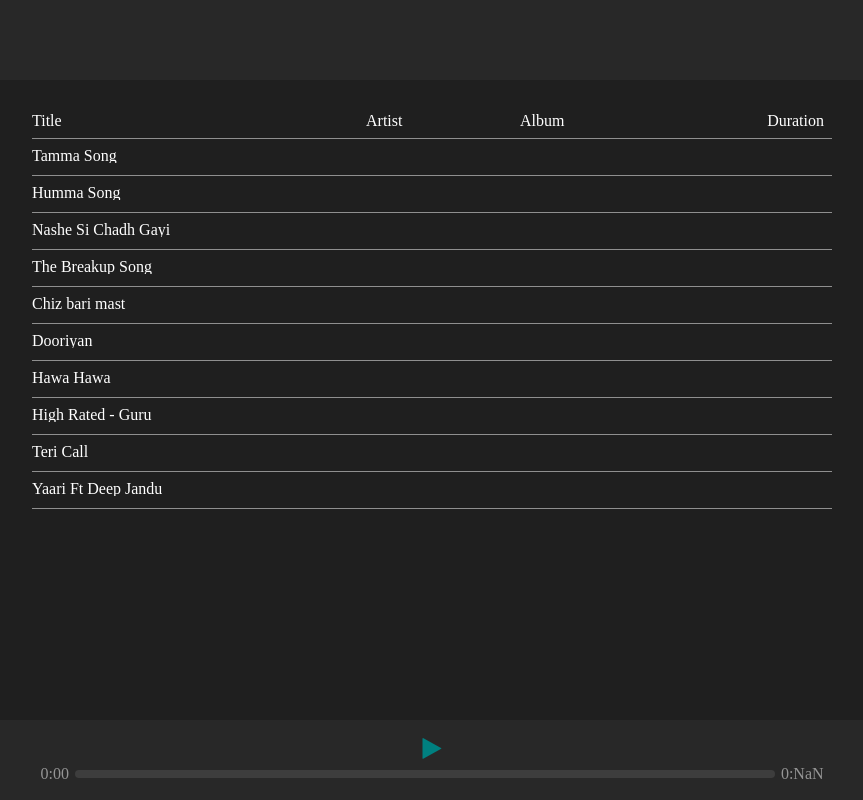
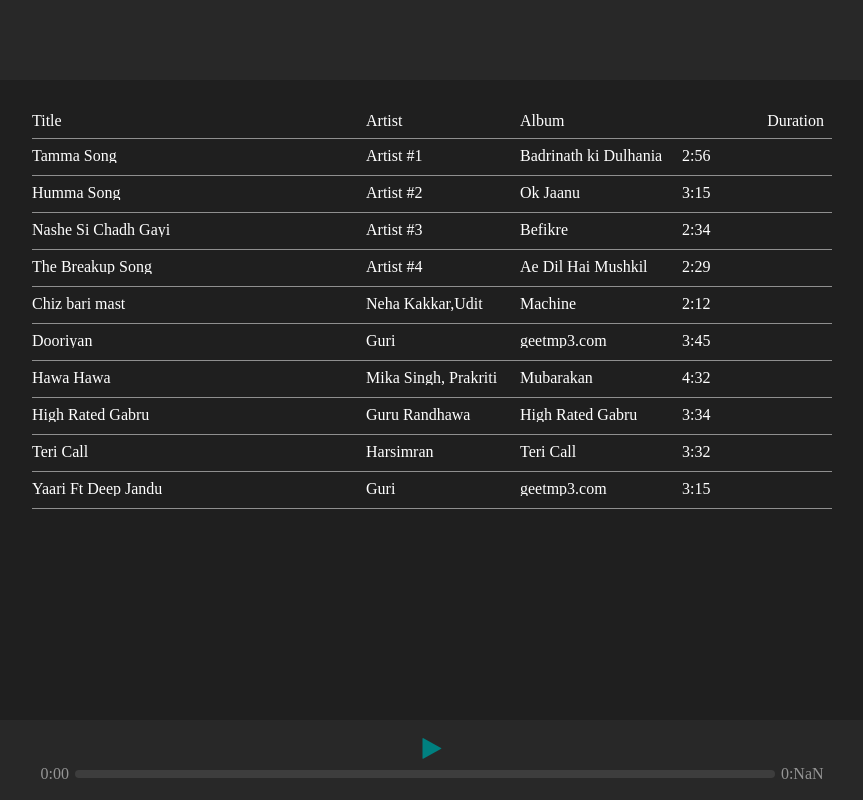
Before and after one commit to anindyo-bose/MusicPlayer, a plain HTML site: page index.html in a window 1280 px wide. Shown: the whole page, without its empty margins (208-1071 px from the left). Drawn offline with Linux system fonts and the light colour scheme.

Commit message:
Songlist

```diff
--- a/index.html
+++ b/index.html
@@ -33,33 +33,63 @@
         <div class="song-list">
           <div id="song1" class="song">
             <span class="song-name"> </span>
+            <span class="song-artist"> </span>
+            <span class="song-album">        </span>
+            <span class="song-length pull-right"> </span>
           </div>
           <div id="song2" class="song">
             <span class="song-name"> </span>
+            <span class="song-artist"> </span>
+            <span class="song-album">        </span>
+            <span class="song-length pull-right"> </span>
           </div>
           <div id="song3" class="song">
             <span class="song-name"> </span>
+            <span class="song-artist"> </span>
+            <span class="song-album">        </span>
+            <span class="song-length pull-right"> </span>
           </div>
           <div id="song4" class="song">
             <span class="song-name"> </span>
+            <span class="song-artist"> </span>
+            <span class="song-album">        </span>
+            <span class="song-length pull-right"> </span>
           </div>
           <div id="song5" class="song">
             <span class="song-name"> </span>
+            <span class="song-artist"> </span>
+            <span class="song-album">        </span>
+            <span class="song-length pull-right"> </span>
           </div>
           <div id="song6" class="song">
             <span class="song-name"> </span>
+            <span class="song-artist"> </span>
+            <span class="song-album">        </span>
+            <span class="song-length pull-right"> </span>
           </div>
           <div id="song7" class="song">
             <span class="song-name"> </span>
+            <span class="song-artist"> </span>
+            <span class="song-album">        </span>
+            <span class="song-length pull-right"> </span>
           </div>
           <div id="song8" class="song">
             <span class="song-name"> </span>
+            <span class="song-artist"> </span>
+            <span class="song-album">        </span>
+            <span class="song-length pull-right"> </span>
           </div>
           <div id="song9" class="song">
             <span class="song-name"> </span>
+            <span class="song-artist"> </span>
+            <span class="song-album">        </span>
+            <span class="song-length pull-right"> </span>
           </div>
           <div id="song10" class="song">
             <span class="song-name"> </span>
+            <span class="song-artist"> </span>
+            <span class="song-album">        </span>
+            <span class="song-length pull-right"> </span>
           </div>
 
         </div>
@@ -72,7 +102,9 @@
           <div class="progress-wrapper">
             <span class="time-elapsed"> </span>
             <div class="player-progress">
-              <div class="progress-filled"> </div>
+              <div class="progress-filled">
+
+              </div>
             </div>
             <span class="song-duration"></span>
           </div>
@@ -144,6 +176,13 @@
       duration = fancyTimeFormat(duration)
       $('.time-elapsed').text(currentTime);
       $('.song-duration').text(duration);
+
+      song.addEventListener("timeupdate", function() {
+
+        $('.player-progress').stop(true, true).animate({
+          'width': (currentTime + .25) / duration * 100 + '%'
+        }, 250, 'linear');
+      });
     }
 
     window.onload = function() {
@@ -152,11 +191,11 @@
         updateCurrentTime();
       }, 1000);
     }
-    var fileNames = ['song1.mp3', 'song2.mp3', 'song3.mp3', 'song4.mp3','song5.mp3', 'song6.mp3', 'song7.mp3', 'song8.mp3','song9.mp3', 'song10.mp3'];
-    var songList = ['Tamma Song', 'Humma Song', 'Nashe Si Chadh Gayi', 'The Breakup Song','Chiz bari mast','Dooriyan','Hawa Hawa ','High Rated - Guru ','Teri Call','Yaari Ft Deep Jandu'];
-    var artistList = ['Artist #1', 'Artist #2', 'Artist #3', 'Artist #4'];
-    var albumList = ['Badrinath ki Dulhania', 'Ok Jaanu', 'Befikre', 'Ae Dil Hai Mushkil'];
-    var durationList = ['2:56', '3:15', '2:34', '2:29'];
+    var fileNames = ['song1.mp3', 'song2.mp3', 'song3.mp3', 'song4.mp3', 'song5.mp3', 'song6.mp3', 'song7.mp3', 'song8.mp3', 'song9.mp3', 'song10.mp3'];
+    var songList = ['Tamma Song', 'Humma Song', 'Nashe Si Chadh Gayi', 'The Breakup Song', 'Chiz bari mast', 'Dooriyan', 'Hawa Hawa ', 'High Rated Gabru', 'Teri Call', 'Yaari Ft Deep Jandu'];
+    var artistList = ['Artist #1', 'Artist #2', 'Artist #3', 'Artist #4', 'Neha Kakkar,Udit Narayan', 'Guri','Mika Singh, Prakriti','Guru Randhawa','Harsimran','Guri'];
+    var albumList = ['Badrinath ki Dulhania', 'Ok Jaanu', 'Befikre', 'Ae Dil Hai Mushkil', 'Machine', 'geetmp3.com','Mubarakan','High Rated Gabru','Teri Call','geetmp3.com'];
+    var durationList = ['2:56', '3:15', '2:34', '2:29','2:12','3:45','4:32','3:34','3:32','3:15'];
 
 
 
@@ -173,8 +212,8 @@
         }
       });
     }
-    for (var i = 0; i < fileNames.length+1; i++) {
-      addSongNameClickEvent(fileNames[i-1], i)
+    for (var i = 0; i < fileNames.length + 1; i++) {
+      addSongNameClickEvent(fileNames[i - 1], i)
     }
     window.onload = function() {
 
```
